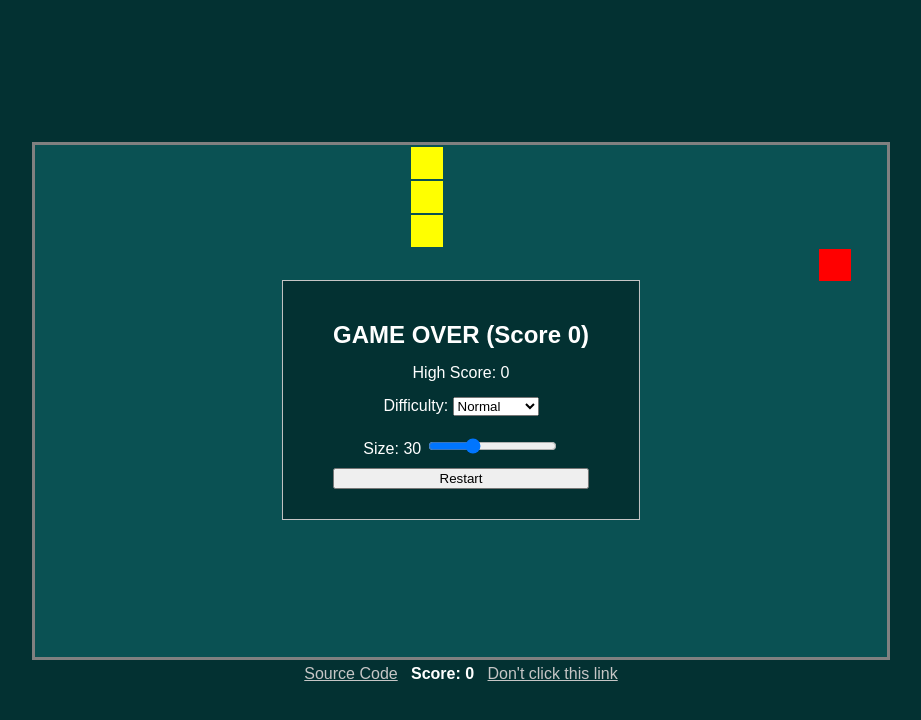
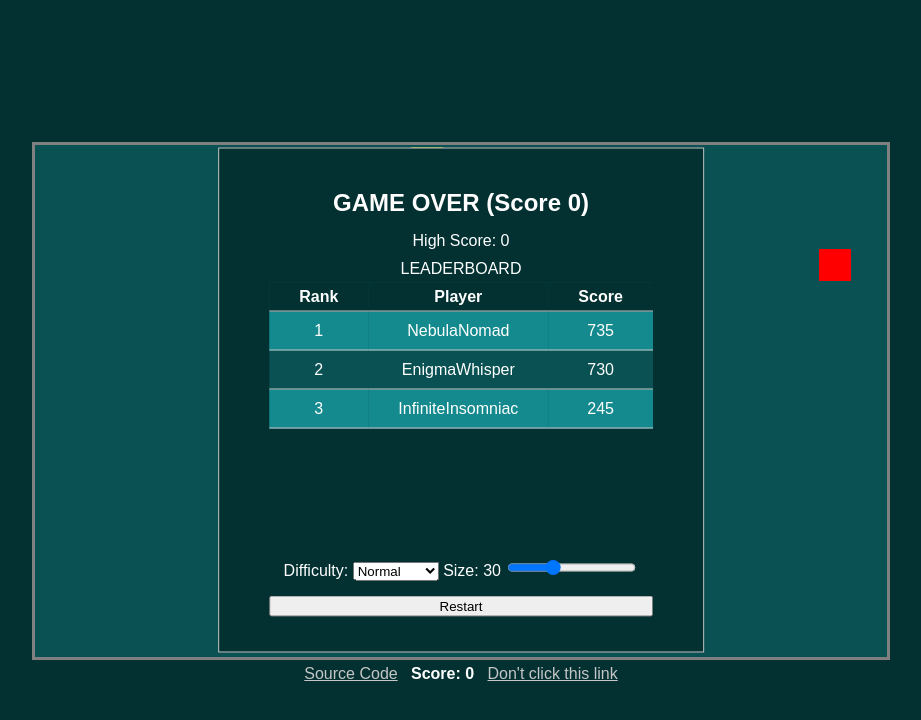
Before and after one commit to 1aggarcia/snake, a plain HTML site: page index.html in a window 1280 px wide. Both pictures are taken after a click on the button "Start". Shown: the whole page, without its empty margins (179-1100 px from the left). Drawn offline with Linux system fonts and the light colour scheme.

Commit message:
Add frontent leaderboard logic

```diff
--- a/assets/style.css
+++ b/assets/style.css
@@ -52,6 +52,40 @@ a:hover { color: #ffff00; }
 .s_block { background-color: #ffff00; }
 .f_block { background-color: #ff0000; }
 
+#leaderboardForm {
+    margin: 10px;
+    justify-content: center;
+}
+
+#leaderboard {
+    overflow-y: auto;
+    height: 265px;
+}
+
+#leaderboard table {
+    background-color: var(--fg);
+    border-collapse: collapse;
+    font-size: 1.1  em;
+}
+
+#leaderboard tr {
+    border-bottom: 1px solid var(--offwhite);
+}
+
+#leaderboard tr:nth-child(even) {
+    background-color: var(--lightblue);
+}
+
+#leaderboard td {
+    padding: 10px 30px;
+    text-align: center;
+}
+
+#leaderboard th {
+    background-color: var(--bg);
+    padding: 5px 30px;
+}
+
 #mobileControls { display: none; }
 
 @media only screen and (max-width: 600px) {
--- a/index.html
+++ b/index.html
@@ -16,6 +16,15 @@
 
     <p style="margin: 5px auto;">High Score: <span id="highscore">0</span></p>
 
+    <p style="margin: 5px auto;">LEADERBOARD</p>
+    <div id="leaderboard"></div>
+
+    <form id="leaderboardForm" onsubmit="return false" style="display: none;">
+        <label>Name:</label>
+        <input type="text" name="name" style="margin: 0px 10px;" autocomplete>
+        <button type="submit">Submit Score</button>
+    </form>
+
     <div style="margin: 10px auto">
         <label for="difficulty">Difficulty:</label>
         <select name="difficulty" id="difficulty">
@@ -24,9 +33,7 @@
             <option value="50">Hard</option>
             <option value="30">Impossible</option>
         </select>
-    </div>
 
-    <div style="margin: 10px auto">
         <label for="blockSize">
             Size: <span id="blockSizeVal">30</span>
         </label>
@@ -34,7 +41,7 @@
             value="30" />
     </div>
 
-    <button id="start_btn">Start</button>
+    <button id="start_btn" style="margin: 5px 0px;">Start</button>
 </div>
 
 <main>
@@ -59,7 +66,8 @@
     </footer>
 </main>
 
-<script src="src/snake.js"></script>
-<script src="src/main.js"></script>
+<script src="scripts/leaderboard.js"></script>
+<script src="scripts/snake.js"></script>
+<script src="scripts/main.js"></script>
 </body>
 </html>
--- /dev/null
+++ b/scripts/leaderboard.js
@@ -0,0 +1,98 @@
+const MIN_LEADERBOARD_SCORE = 250;
+
+/**
+ * @typedef ScoreEntry
+ * @property {string} username
+ * @property {number} score
+ */
+
+// Gracias a ChatGPT
+const SAMPLE_DATA = [
+    { username: "NebulaNomad", score: 735 },
+    { username: "EnigmaWhisper", score: 730 },
+    { username: "InfiniteInsomniac", score: 245 },
+];
+
+const getLeaderboard = newLeaderboard();
+
+/**
+ * @returns {() => ScoreEntry[]}
+ */
+function newLeaderboard() {
+    let leaderboard = SAMPLE_DATA;
+    return () => leaderboard;
+}
+
+/**
+ * @param {string} username
+ * @param {number} score
+ */
+function addToLeaderboard(username, score) {
+    getLeaderboard().push({ username: username, score: score });
+    getLeaderboard().sort((a, b) => b.score - a.score);
+}
+
+/**
+ * @param {HTMLElement} parentElem
+ */
+function leaderboardToDom(parentElem) {
+    const sorted = [...getLeaderboard()].sort((a, b) => b.score - a.score);
+
+    parentElem.innerHTML = "";
+    const table = append(parentElem, "table");
+    const header = append(table, "tr");
+
+    append(header, "th").textContent = "Rank"
+    append(header, "th").textContent = "Player";
+    append(header, "th").textContent = "Score";
+
+    let count = 1;
+    for (const entry of sorted) {
+        const row = append(table, "tr");
+
+        append(row, "td").textContent = count;
+        append(row, "td").textContent = entry.username;
+        append(row, "td").textContent = entry.score;
+        count++;
+    }
+}
+
+/** @param {SubmitEvent} e  */
+function handleLeaderbaordForm(e, score, outputElem) {
+    e.preventDefault();
+
+    if (score < MIN_LEADERBOARD_SCORE) {
+        throw new RangeError(`Score is too low to submit to leaderboard: ${score}`)
+    }
+
+    const data = new FormData(e.target);
+    const name = data.get("name");
+
+    if (name === null) {
+        alert("Field 'name' missing");
+    }
+    if (name.length < USERNAME_MIN || USERNAME_MAX < name.length) {
+        alert(`Name must be between ${USERNAME_MIN}-${USERNAME_MAX} characters`);
+        return;
+    }
+    addToLeaderboard(name, score);
+    leaderboardToDom(outputElem);
+
+    e.target.reset();
+    // Disallow more than one entry per game
+    e.target.onsubmit = () => false;
+    e.target.style.display = "none";
+}
+
+/**
+ * Create a new HTML element, append it to the parent
+ * @param {HTMLElement} parentElem
+ * @param {string} tagName
+ * @returns reference to the new Element
+ */
+function append(parentElem, tagName) {
+    const newElem = document.createElement(tagName);
+    parentElem.append(newElem);
+
+    return newElem;
+}
--- a/src/main.js
+++ b/scripts/main.js
@@ -3,26 +3,34 @@ const HEIGHT = 15;
 const SEPARATOR = ":";
 const START_LEN = 3;
 
+const USERNAME_MIN = 3;
+const USERNAME_MAX = 60;
+
 const highscoreKey = "1aggarciasnake_highscore";
 
+const DOM = {
+    header: document.getElementById("header"),
+    startBtn: document.getElementById("start_btn"),
+    highscoreBox: document.getElementById("highscore"),
+    grid: document.getElementById("grid"),
+    menu: document.getElementById("menu"),
+
+    leaderboardForm: document.getElementById("leaderboardForm"),
+    leaderboardElem: document.getElementById("leaderboard"),
+};
+
 (function main () {
-    // DOM elements
-
-    const startBtn = document.getElementById("start_btn");
-    const highscoreBox = document.getElementById("highscore");
-    const grid = document.getElementById("grid");
-    const menu = document.getElementById("menu");
-
     let gameActive = false;
     let highscore = localStorage.getItem(highscoreKey) || 0;
 
-    highscoreBox.textContent = highscore;
+    DOM.highscoreBox.textContent = highscore;
     grid.innerHTML = buildGrid(WIDTH, HEIGHT);
 
+    leaderboardToDom(DOM.leaderboardElem);
     setUpBlockSize();
 
     // Start game when start button pressed
-    startBtn.onclick = () => newGame();
+    DOM.startBtn.onclick = () => newGame();
 
     // Start game when spacebar pressed
     document.addEventListener("keydown", e => {
@@ -35,9 +43,12 @@ const highscoreKey = "1aggarciasnake_highscore";
         // Don't start a new game if there already is one active
         if (gameActive) return;
 
+        DOM.leaderboardForm.onsubmit = () => false;
+        DOM.leaderboardForm.style.display = "none";
+        DOM.menu.style.display = "none";
+
         clearGrid(WIDTH, HEIGHT);
         gameActive = true;
-        document.getElementById("menu").style.display = "none";
 
         const difficulty = document.getElementById("difficulty").value;
         const snake = new Snake(START_LEN, parseInt(difficulty));
@@ -45,19 +56,30 @@ const highscoreKey = "1aggarciasnake_highscore";
 
         // Game over
         gameActive = false;
+        gameOverToDom(score, highscore);
+    }
+})();
 
-        header.innerHTML = `GAME OVER (Score ${score})`;
-        startBtn.textContent = "Restart";
-        document.getElementById("menu").style.display = "flex";
+function gameOverToDom(score, highscore) {
+    DOM.header.innerHTML = `GAME OVER (Score ${score})`;
+    DOM.startBtn.textContent = "Restart";
+    DOM.menu.style.display = "flex";
 
     // Update highscore if needed
     if (score > highscore) {
         highscore = score;
         localStorage.setItem(highscoreKey, score);
-            highscoreBox.innerText = score;
+        DOM.highscoreBox.innerText = score;
+    }
+
+    if (score < MIN_LEADERBOARD_SCORE) return;
+
+    // Listen for leaderboard update
+    DOM.leaderboardForm.style.display = "flex";
+    DOM.leaderboardForm.onsubmit = e => {
+        handleLeaderbaordForm(e, score, DOM.leaderboardElem);
     }
 }
-})();
 
 function setUpBlockSize() {
     const blockSizeElem = document.getElementById("blockSize");
```
Also changed, not shown: scripts/snake.js (renamed from src/snake.js). Lines whose indentation alone changed are shown as unchanged.
